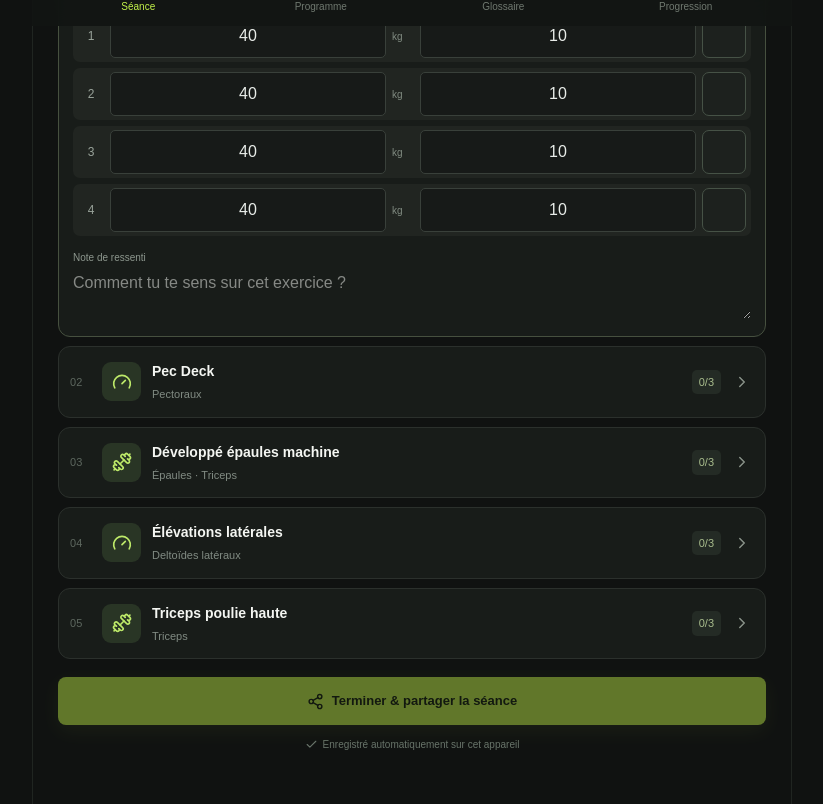
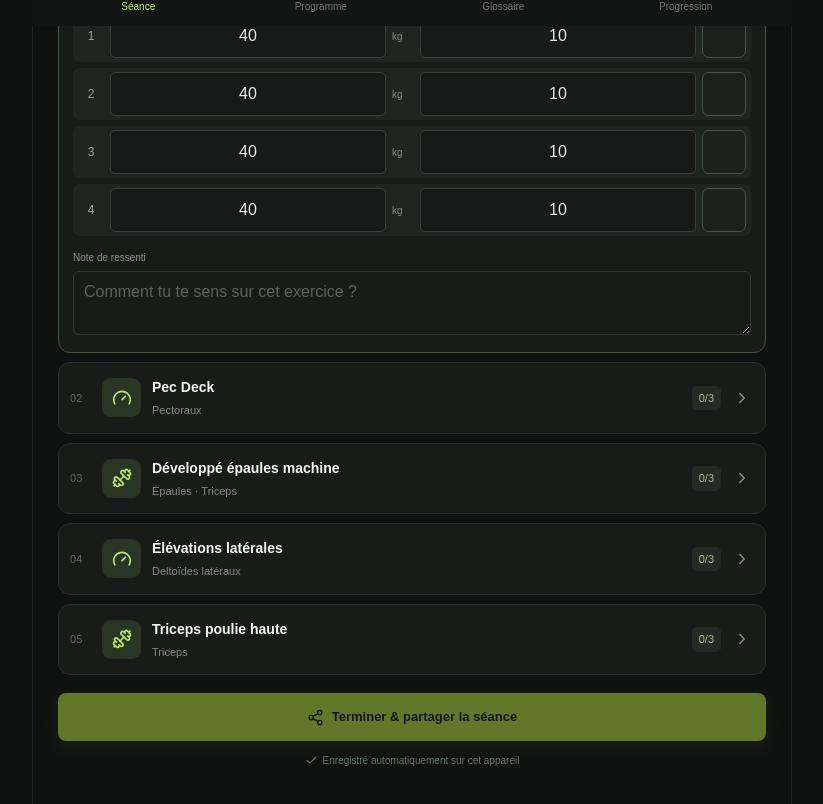
Before and after one commit to 2TERASAMERE/lazdeg, a Next.js app: page / in a window 1280 px wide. Shown: the part 774-1578 px from the top of the page, without its empty margins (228-1051 px from the left). Built offline with nearby package versions, Linux system fonts and the light colour scheme.

Commit message:
Update globals.css

```diff
--- a/app/globals.css
+++ b/app/globals.css
@@ -1583,3 +1583,26 @@ button.glossary-card {
 .program-details .glossary-actions {
   margin-top: 12px;
 }
+/* Note de ressenti multiligne */
+.note-wrap textarea {
+  width: 100%;
+  min-height: 64px;
+  max-height: 200px;
+  padding: 9px 10px;
+  border: 1px solid #303731;
+  border-radius: 6px;
+  outline: none;
+  background: #181c19;
+  color: #dce1dd;
+  font: inherit;
+  font-size: 16px;
+  line-height: 1.4;
+  resize: vertical;
+  field-sizing: content; /* grandit tout seul quand le navigateur le supporte */
+}
+.note-wrap textarea::placeholder {
+  color: #59625c;
+}
+.note-wrap textarea:focus {
+  border-color: #789343;
+}
```
